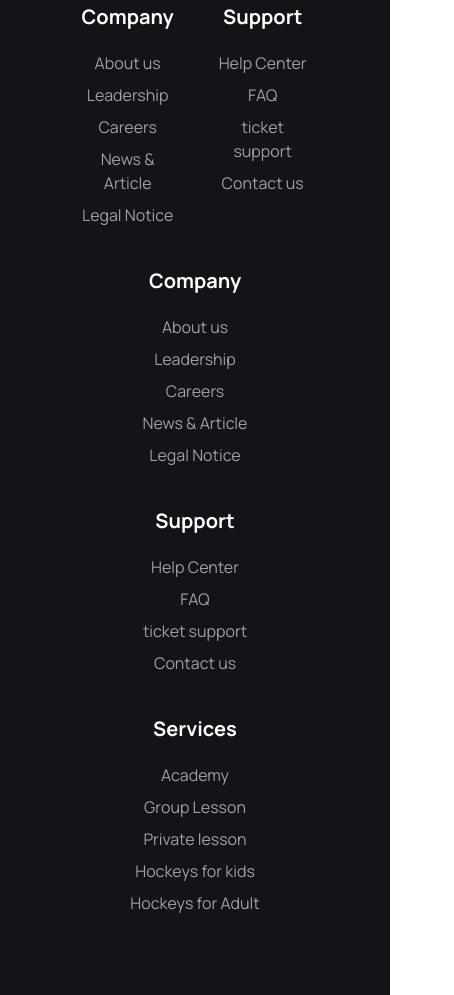
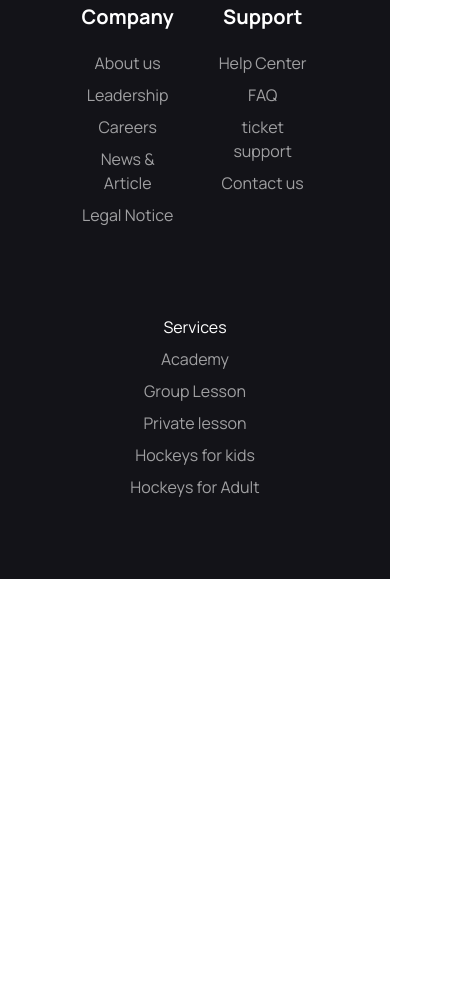
Before and after one commit to robiulawwal/my-assignment-3, a plain HTML site: page index.html in a window 390 px wide. Shown: the part 10953-11948 px from the top of the page, 454 px wide, since content can reach past the window. After the commit the page ends 11532 px from the top, so only its background shows below. Drawn offline with nearby package versions, Linux system fonts and the light colour scheme; files whose address does not match are found by name.

Commit message:
modified the footer

```diff
--- a/index.html
+++ b/index.html
@@ -557,23 +557,23 @@
                 <p class="text-[#ffffff99]">Contact us</p>
             </nav>
          </div>
-            <nav class="space-y-2 lg:space-y-5">
-                <h1 class="text-white text-xl font-bold pb-3">Company</h1>
-                <p class="text-[#ffffff99]">About us</p>
+            <nav class="flex opacity-0 lg:opacity-100 lg:flex-col lg:visible lg:space-y-5">
+                <h1 class="text-white text-xl font-bold lg:pb-3">Company</h1>
+                <p class="text-[#ffffff99]">About rus</p>
                 <p class="text-[#ffffff99]">Leadership</p>
                 <p class="text-[#ffffff99]">Careers</p>
                 <p class="text-[#ffffff99]">News & Article</p>
                 <p class="text-[#ffffff99]">Legal Notice </p>
             </nav>
-            <nav class="space-y-2 lg:space-y-5">
-                <h1 class="text-white text-xl font-bold pb-3">Support</h1>
+            <nav class="space-y-2 flex opacity-0 lg:opacity-100 lg:flex-col lg:space-y-5">
+                <h1 class="text-white lg:text-xl lg:font-bold lg:pb-3">Support</h1>
                 <p class="text-[#ffffff99]">Help Center</p>
                 <p class="text-[#ffffff99]">FAQ</p>
                 <p class="text-[#ffffff99]">ticket support</p>
                 <p class="text-[#ffffff99]">Contact us</p>
             </nav>
-                <nav class="space-y-2 lg:space-y-5">
-                    <h1 class="text-white text-xl font-bold pb-3">Services</h1>
+                <nav class="space-y-2 lg:space-y-5 -mt-40 lg:mt-0">
+                    <h1 class="text-white lg:text-xl lg:font-bold lg:pb-3">Services</h1>
                     <p class="text-[#ffffff99]">Academy</p>
                     <p class="text-[#ffffff99]">Group Lesson</p>
                     <p class="text-[#ffffff99]">Private lesson</p>
```
